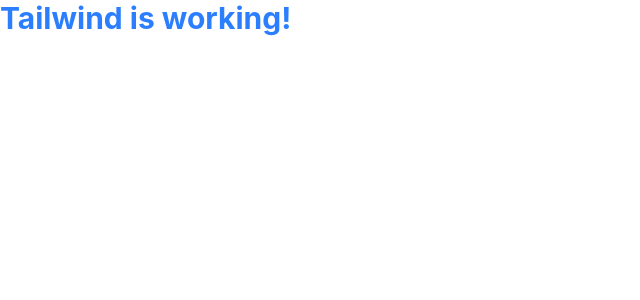
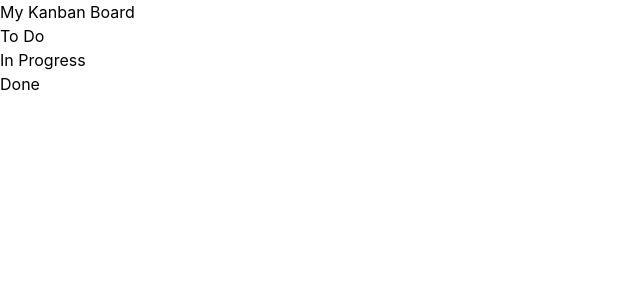
Before and after one commit to IcedPeppermintTea/kanban-board, a React (Vite) app in the folder my-app/: page / in a window 1280 px wide. Shown: the top 300 px of the page, without its empty margins (0-640 px from the left). Built offline with nearby package versions, Linux system fonts and the light colour scheme.

Commit message:
set up board structure with state and props

```diff
--- a/my-app/src/App.tsx
+++ b/my-app/src/App.tsx
@@ -1,14 +1,62 @@
-import { useState } from 'react'
-import reactLogo from './assets/react.svg'
-import viteLogo from './assets/vite.svg'
-import heroImg from './assets/hero.png'
-import './App.css'
+import {useState} from "react"
+import Board from "./components/Board.tsx"
 
+// define the objects for the page
+export type Priority = "High" | "Medium" | "Low"
+
+export type Task = {
+  id: string
+  title: string
+  priority: Priority
+  dueDate: string
+}
+
+export type Column = {
+  id: string
+  title: string
+  tasks: Task[]
+}
+
+export type BoardData = {
+  title: string
+  columns: Column[]
+}
+
+// add initial data for the objects
+const initialData: BoardData = {
+  title: "My Kanban Board",
+  columns: [
+    {
+      id: "todo",
+      title: "To Do",
+      tasks: [
+        {
+          id: "task-1",
+          title: "Learn React Hooks",
+          priority: "Medium",
+          dueDate: "None"
+        }
+      ]
+    },
+    {
+      id: "in-progress",
+      title: "In Progress",
+      tasks: []
+    },
+    {
+      id: "done",
+      title: "Done",
+      tasks: []
+    },
+  ]
+}
+
+// react app function
 function App() {
+  const [board, setBoard] = useState<BoardData>(initialData)
+
   return (
-    <h1 className="text-3xl font-bold text-blue-500">
-      Tailwind is working!
-    </h1>
+    <Board data={board}/>
   )
 }
 
--- /dev/null
+++ b/my-app/src/components/Board.tsx
@@ -0,0 +1,26 @@
+import { type BoardData } from "../App"
+
+// create the type that describes what the component will receive
+type BoardProps = {
+    data: BoardData
+}
+
+// create the component Board
+function Board({data}: BoardProps) {
+    return (
+        <div>
+            <h1>{data.title}</h1>
+            <div>
+                {/* map each of the columns*/}
+                {data.columns.map(column => (
+                    <div key={column.id}>
+                        <h2>{column.title}</h2>
+                    </div>
+                ))}
+            </div>
+        </div>
+    )
+}
+
+// export the component
+export default Board
```
Also changed, not shown: my-app/src/components/AddTaskForm.tsx (added), my-app/src/components/Column.tsx (added), my-app/src/components/TaskCard.tsx (added), 1 other file (tests, documents, lock files or other folders).
